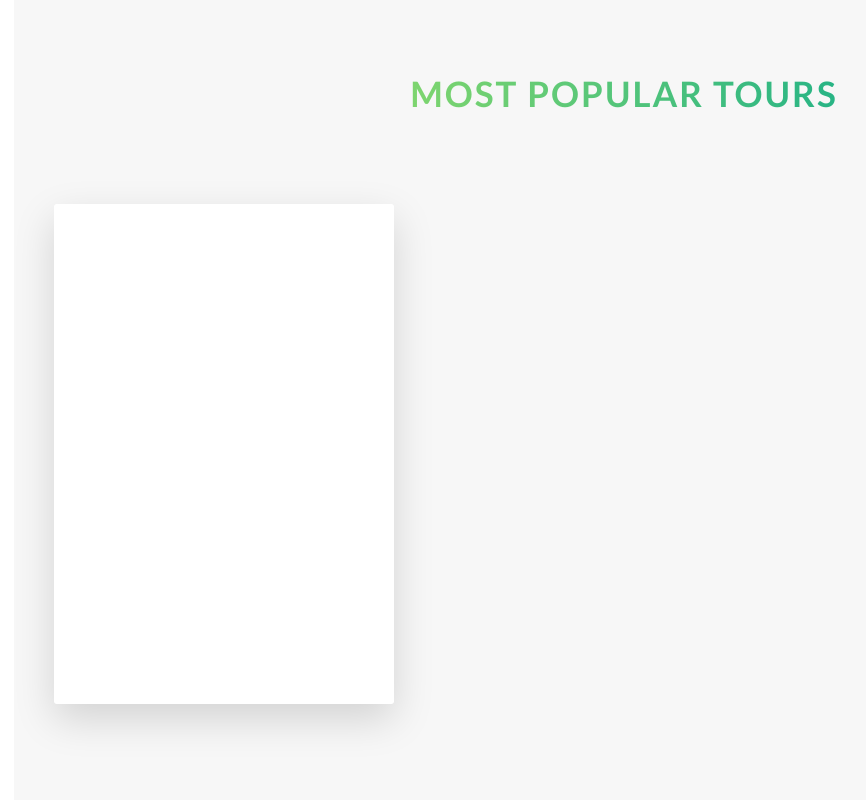
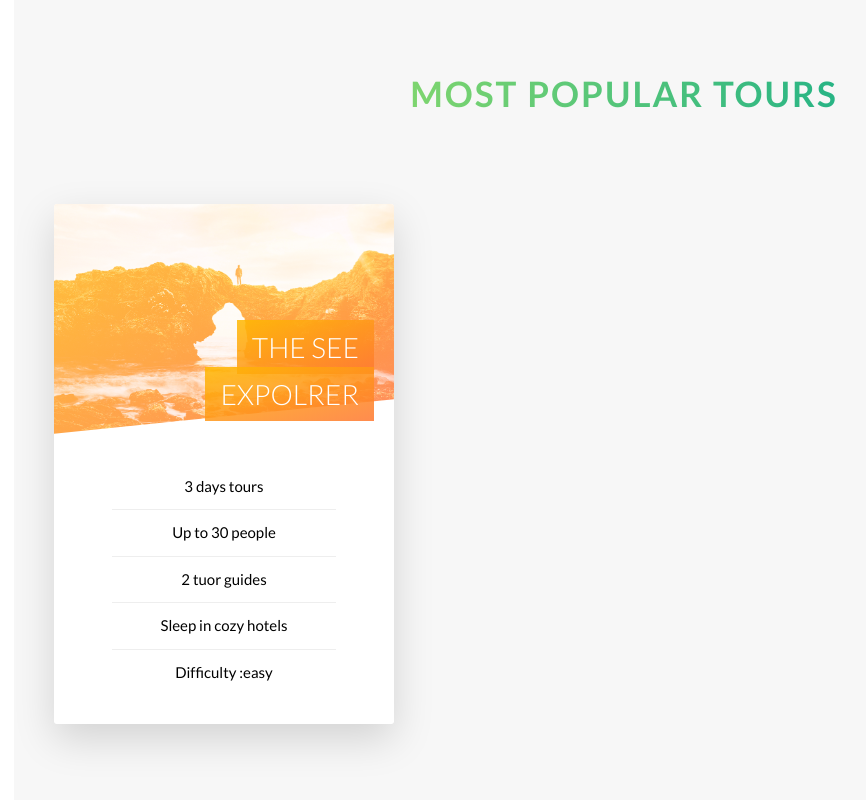
Before and after one commit to adi-peled/Natours, a website: page index.html in a window 1280 px wide. Shown: the part 2180-2980 px from the top of the page, without its empty margins (16-882 px from the left). Drawn offline with Linux system fonts and the light colour scheme.

Commit message:
added list to card

```diff
--- a/index.html
+++ b/index.html
@@ -118,7 +118,24 @@
                 <div class="col-1-of-3">
                     <div class="card">
                         <div class="card__side card__side--front card__side--frond-1  ">
-                            front
+                            <div class="card__picture card__picture--1">
+                                &nbsp;
+                            </div>
+                            <h4 class="card__heading">
+                                <span class="card__heading-span card__heading-span--1">
+                                    the see expolrer
+                                </span>
+
+                            </h4>
+                            <div class="card__details">
+                                <ul>
+                                    <li>3 days tours</li>
+                                    <li> Up to 30 people</li>
+                                    <li>2 tuor guides</li>
+                                    <li>Sleep in cozy hotels</li>
+                                    <li>Difficulty :easy</li>
+                                </ul>
+                            </div>
                         </div>
                         <div class="card__side card__side--back card__side--back-1">
                             back
--- a/scss/abstracts/_variables.scss
+++ b/scss/abstracts/_variables.scss
@@ -4,6 +4,7 @@ $color-primary-dark:#28b485;
 $color-black:#000;
 $color-white:#fff;
 $color-gray-light-1:#f7f7f7;
+$color-grey-light-2:#eee;
 
 $color-secondary-light:#ffb900;
 $color-secondary-dark:#ff7730;
--- a/scss/cmps/_card.scss
+++ b/scss/cmps/_card.scss
@@ -2,12 +2,11 @@
     perspective: 150rem; // high number
     -moz-perspective: 150rem; // for firefox browser
     position: relative;
-    height: 50rem;
+    height: 52rem;
 
     &__side {
-        font-size: 2rem;
         color: white;
-        height: 50rem;
+        height: 52rem;
         transition: all .8s ease;
         position: absolute;
         top: 0;
@@ -16,6 +15,7 @@
         backface-visibility: hidden; // hide the back of element
         border-radius: 3px;
         box-shadow: 0 1.5rem 4rem rgba($color-black, .15);
+        overflow: hidden;
 
         &--front {
             background-color: $color-white;
@@ -38,4 +38,69 @@
     &:hover &__side--back {
         transform: rotateY(0);
     }
+
+
+    &__picture {
+        background-size: cover;
+        height: 23rem;
+        background-blend-mode: screen;
+        -webkit-clip-path: polygon(0 0, 100% 0, 100% 85%, 0 100%); // for all browsers
+        clip-path: polygon(0 0, 100% 0, 100% 85%, 0 100%);
+
+        &--1 {
+            background-image: linear-gradient(to right bottom, $color-secondary-light, $color-secondary-dark), url('../img/nat-5.jpg');
+        }
+
+        &--2 {
+            background-image: url('../img/nat-5.jpg');
+        }
+
+        &--3 {
+            background-image: url('../img/nat-5.jpg');
+        }
+    }
+
+    &__heading {
+        font-size: 2.8rem;
+        font-weight: 300;
+        text-transform: uppercase;
+        text-align: right;
+        color: $color-white;
+        position: absolute;
+        top: 12rem;
+        right: 2rem;
+        width: 75%;
+    }
+
+    &__heading-span {
+        padding: 1rem 1.5rem;
+        box-decoration-break: clone;
+        -webkit-box-decoration-break: clone; // for chrome to work
+
+        &--1 {
+            background-image: linear-gradient(to right bottom,
+                    rgba($color-secondary-light, .85), rgba($color-secondary-dark, .85));
+        }
+    }
+
+    &__details {
+        padding: 3rem;
+
+        ul {
+            list-style: none;
+            width: 80%;
+            margin: 0 auto;
+
+            li {
+                text-align: center;
+                font-size: 1.5rem;
+                padding: 1rem;
+                color: black;
+
+                &:not(:last-child) {
+                    border-bottom: 1px solid $color-grey-light-2;
+                }
+            }
+        }
+    }
 }
--- a/scss/layout/_header.scss
+++ b/scss/layout/_header.scss
@@ -7,6 +7,7 @@
         url('../img/hero.jpg');
     background-size: cover;
     background-position: top;
+    -webkit-clip-path: polygon(0 0, 100% 0, 100% 75vh, 0 100%); // for all browsers
     clip-path: polygon(0 0, 100% 0, 100% 75vh, 0 100%);
 
     &__logo-box {
```
Also changed, not shown: css/style.css.
